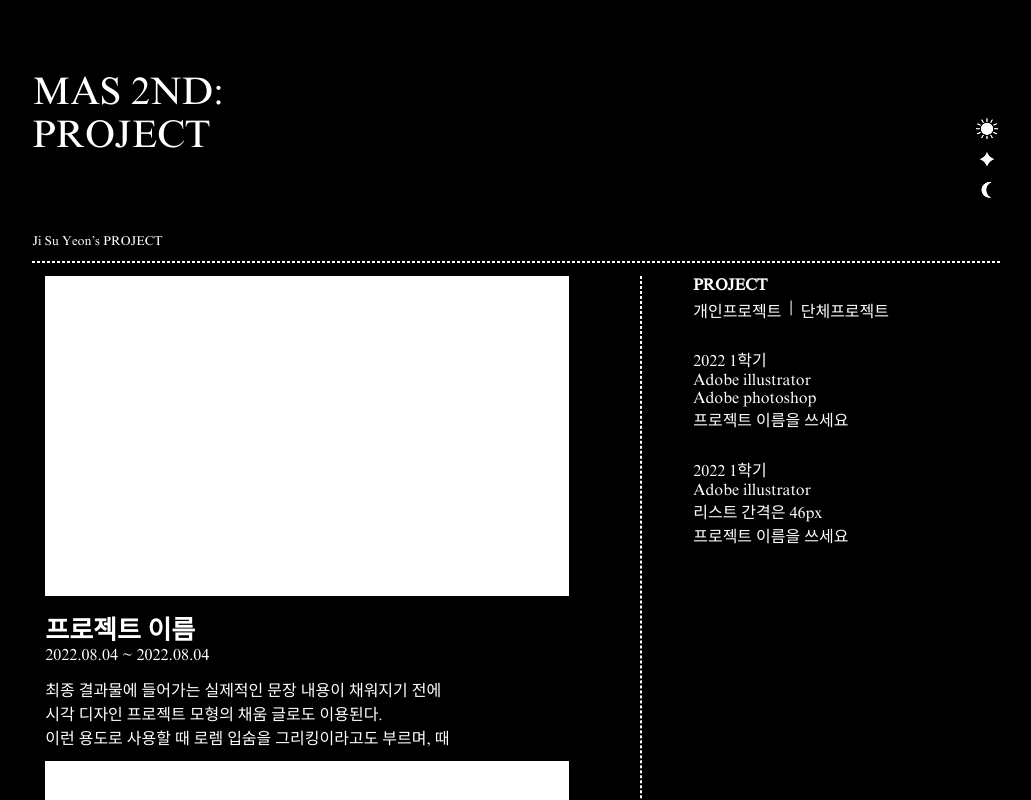
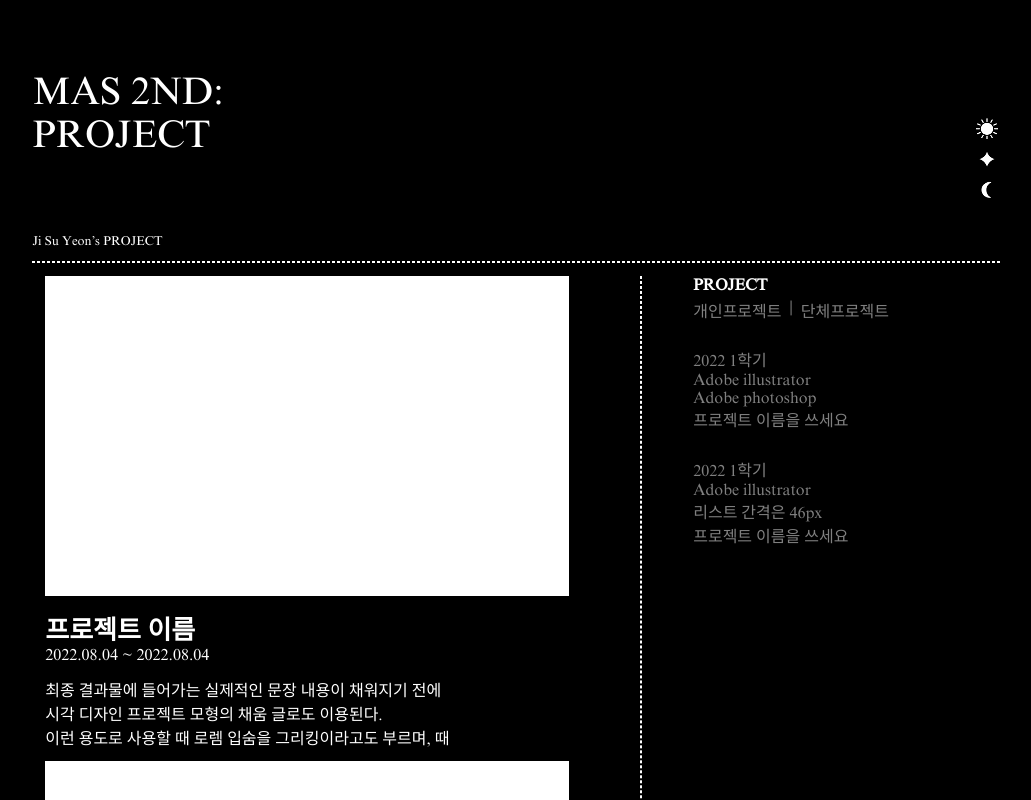
Before and after one commit to 5h6Sm/mas-web, a React (Create React App) app: page / in a window 1280 px wide. Shown: the top 800 px of the page, without its empty margins (125-1156 px from the left). Built offline with nearby package versions, Linux system fonts and the light colour scheme.

Commit message:
op 수정중

```diff
--- a/src/App.css
+++ b/src/App.css
@@ -1,6 +1,7 @@
 @font-face {
   font-family: TimesNewRoman;
   src: url(./fonts/TimesNewRoman.ttf);
+
 }
 .App {
   text-align: center;
@@ -45,6 +46,7 @@
   padding: 0;
   margin: 0;
   text-align: left;
+
 }
 *::-webkit-scrollbar {
   display: none; /* Chrome, Safari, Opera*/
@@ -180,3 +182,13 @@ body{
   font-weight: 500;
   font-size: 3vw;
 }
+.select_project>div{
+  opacity: 0.5;
+}
+.project_num{
+  opacity: 0.5;
+}
+.end{
+  opacity: 1;
+  transition: opacity 0.5s;
+}
--- a/src/App.js
+++ b/src/App.js
@@ -8,6 +8,8 @@ import sun from './images/sun.png'
 import star from './images/star.png';
 import moon from './images/moon.png';
 import top from './images/upButton.png';
+
+// import MyComponent from './component/main.jsx'
 
 function Top(){
   const [isVisible1, setIsVisible1] = useState('');
@@ -110,6 +112,7 @@ function Top(){
 
 
 function Main(){
+  const [isVisible, setIsVisible1] = useState('');
   return (
     <div className='all_wrapper'>
       <motion.div
@@ -141,7 +144,19 @@ function Main(){
                         <div class="project_info_side">
                             <div class="project_title">PROJECT</div>
                             <div class="select_project">
+                        <div>
+                          <motion.div
+                          initial={{ opacity: 0, scale: 0.5 }}
+                          animate={{ opacity: 1, scale: 1 }}
+                          transition={{type:"spring", stiffness:200, damping:10}}>
+                            <motion.a
+                              onHoverStart={() => { setIsVisible1(true) }}
+                              onHoverEnd={() => { setIsVisible1(false) }}
+                            >
                                 <div class="per_project">개인프로젝트 </div>
+                                </motion.a>
+                                </motion.div>
+                                </div>
                                 <div>&nbsp; | &nbsp;</div>
                                 <div class="org_project"> 단체프로젝트</div>
                             </div>
```
Also changed, not shown: src/component/main.jsx (+27 -1 lines).
